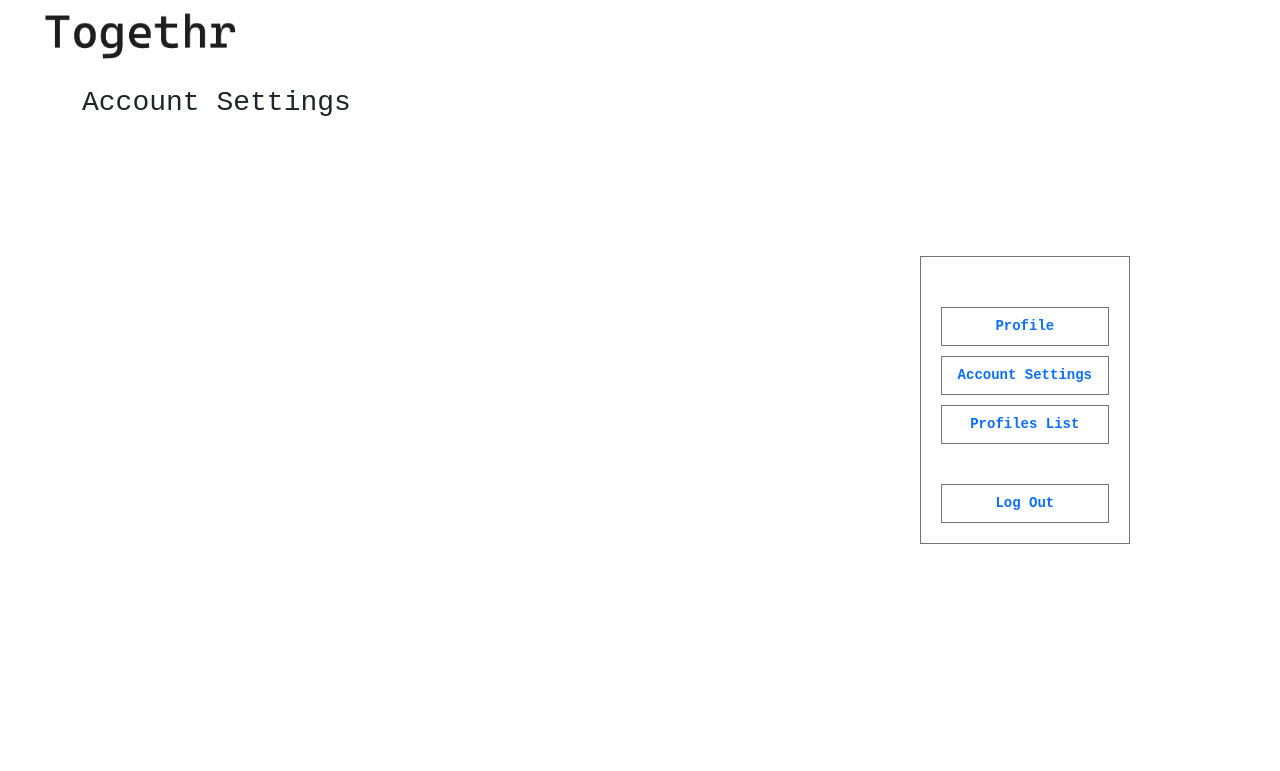
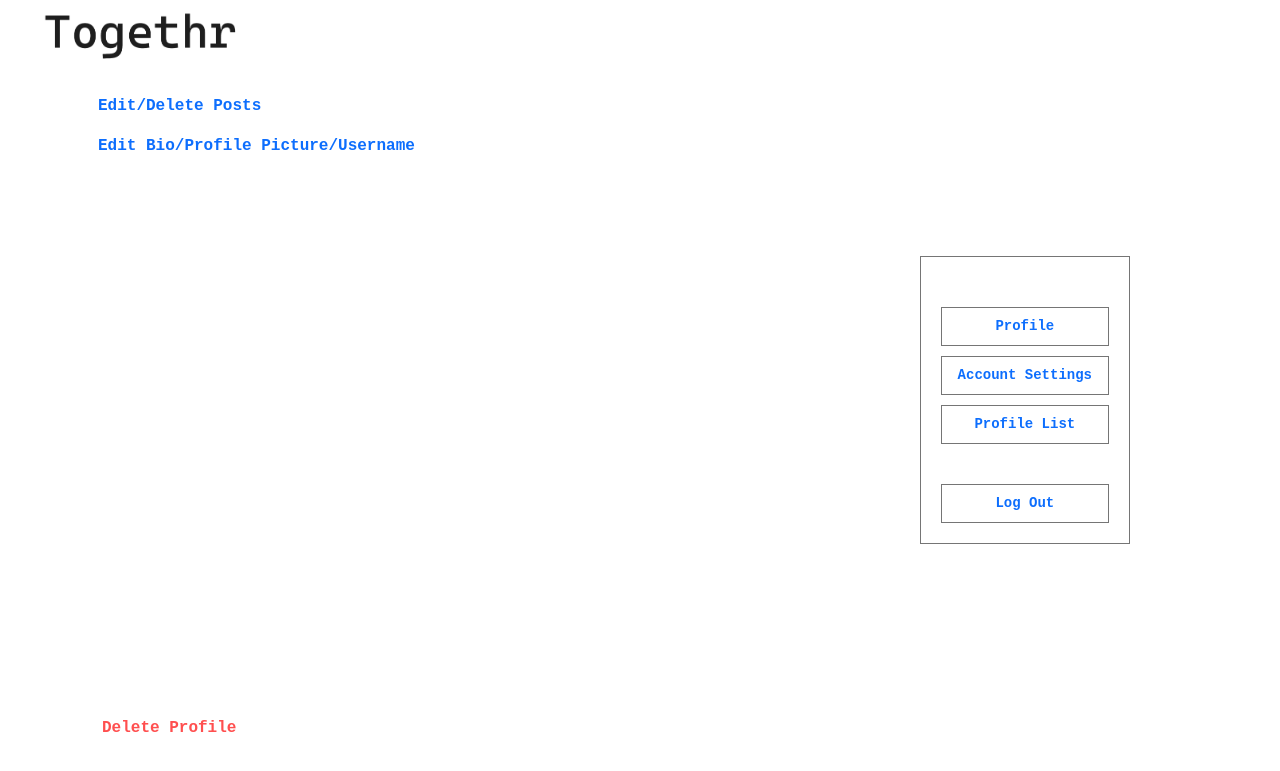
Before and after one commit to adrimsaav/togethr-app, a Django app: page /menu/account_settings/ in a window 1280 px wide. Shown: the top 771 px of the page. Run offline with Django 4.2, Linux system fonts and the light colour scheme; the visitor is signed in with stand-in values (Sample User, id 1).

Commit message:
add paths to account settings

```diff
--- a/togethr/main_app/templates/base.html
+++ b/togethr/main_app/templates/base.html
@@ -73,7 +73,7 @@
             <ul class="nav flex-column">
             <li class="nav-item-profile"><a class="nav-link" href="{% url 'profile' %}">Profile</a></li>
             <li class="nav-item"><a class="nav-link" href="{% url 'account_settings' %}">Account Settings</a></li>
-            <li class="nav-item"><a class="nav-link" href="{% url 'profile_list' %}">Profiles List</a></li>
+            <li class="nav-item"><a class="nav-link" href="{% url 'profile_list' %}">Profile List</a></li>
             <li class="nav-item-logout"><a class="nav-link" href="{% url 'logout' %}">Log Out</a></li>
            </ul>
           </nav>
--- /dev/null
+++ b/togethr/main_app/templates/menu/account/delete_profile.html
@@ -0,0 +1,6 @@
+{% extends 'base.html' %}
+{% block content %}
+
+<h3 style="color: rgb(222, 81, 81);"> Delete Profile </h3>
+
+{% endblock %}
--- /dev/null
+++ b/togethr/main_app/templates/menu/account/edit_posts.html
@@ -0,0 +1,6 @@
+{% extends 'base.html' %}
+{% block content %}
+
+<h3> Edit/Delete Posts </h3>
+
+{% endblock %}
--- /dev/null
+++ b/togethr/main_app/templates/menu/account/edit_profile.html
@@ -0,0 +1,6 @@
+{% extends 'base.html' %}
+{% block content %}
+
+<h3> Edit Profile </h3>
+
+{% endblock %}
--- a/togethr/main_app/templates/menu/account_settings.html
+++ b/togethr/main_app/templates/menu/account_settings.html
@@ -1,6 +1,32 @@
 {% extends 'base.html' %}
 {% block content %}
+<style>
+    .nav-item-delete {
+    color: rgb(255, 79, 79);
+    font-weight: bold;
+    position: absolute;
+    bottom: 0;
+    padding: 20px;
+    margin-bottom: 40px; /* Optional: Add padding for better aesthetics */
+    box-sizing: border-box;
+    }
 
-<h3> Account Settings </h3>
+    .nav-link-delete{
+    color: rgb(255, 79, 79);
+    text-decoration: none;
+    }
+</style>
+
+<!-- <h3 style="margin-bottom: 30px;"> Account Settings </h3> -->
+
+{% if user.is_authenticated %}
+<nav class="navbar-settings">
+  <ul class="nav flex-column">
+    <li class="nav-item-settings"><a class="nav-link" href="{% url 'edit_posts' %}">Edit/Delete Posts</a></li>
+    <li class="nav-item-settings"><a class="nav-link" href="{% url 'edit_profile' %}">Edit Bio/Profile Picture/Username</a></li>
+    <li class="nav-item-delete"><a class="nav-link-delete" href="{% url 'delete_profile' %}">Delete Profile</a></li>
+  </ul>
+</nav>
+{% endif %}
 
 {% endblock %}
--- a/togethr/main_app/urls.py
+++ b/togethr/main_app/urls.py
@@ -1,11 +1,16 @@
 from django.urls import path
 from . import views
-
 
 urlpatterns = [
   path('', views.home, name='home'),
   path('accounts/signup/', views.signup, name='signup'),
+  # nav menu
   path('menu/profile/', views.profile, name='profile'),
   path('menu/profile_list/', views.profile_list, name='profile_list'),
   path('menu/account_settings/', views.account_settings, name='account_settings'),
+  # account settings page
+  path('menu/account/edit_posts', views.edit_posts, name='edit_posts'),
+  path('menu/account/edit_profile', views.edit_profile, name='edit_profile'),
+  path('menu/account/delete_profile', views.delete_profile, name='delete_profile'),
+
 ]
--- a/togethr/main_app/views.py
+++ b/togethr/main_app/views.py
@@ -1,6 +1,9 @@
 from django.shortcuts import render, redirect
 from django.contrib.auth import authenticate, login
 from django.contrib.auth.forms import UserCreationForm
+from .models import Profile
+from django.contrib.auth.decorators import login_required
+from django.contrib.auth.mixins import LoginRequiredMixin
 
 def home(request):
   return render(request, 'home.html')
@@ -19,11 +22,31 @@ def signup(request):
     context = {'form': form, 'error_message': error_message}
     return render(request, 'registration/signup.html', context)
 
+# account settings
+@login_required
+def edit_posts(request):
+    return render(request, 'menu/account/edit_posts.html')
+
+@login_required
+def edit_profile(request):
+    return render(request, 'menu/account/edit_profile.html')
+
+@login_required
+def delete_profile(request):
+    return render(request, 'menu/account/delete_profile.html')
+
+
+# nav menu
+@login_required
 def profile(request):
     return render(request, 'menu/profile.html')
 
+@login_required
 def account_settings(request):
     return render(request, 'menu/account_settings.html')
 
+@login_required
 def profile_list(request):
-    return render(request, 'menu/profile_list.html')
+    profiles = Profile.objects.exclude(user=request.user)
+
+    return render(request, 'menu/profile_list.html', {"profiles": profiles})
```
